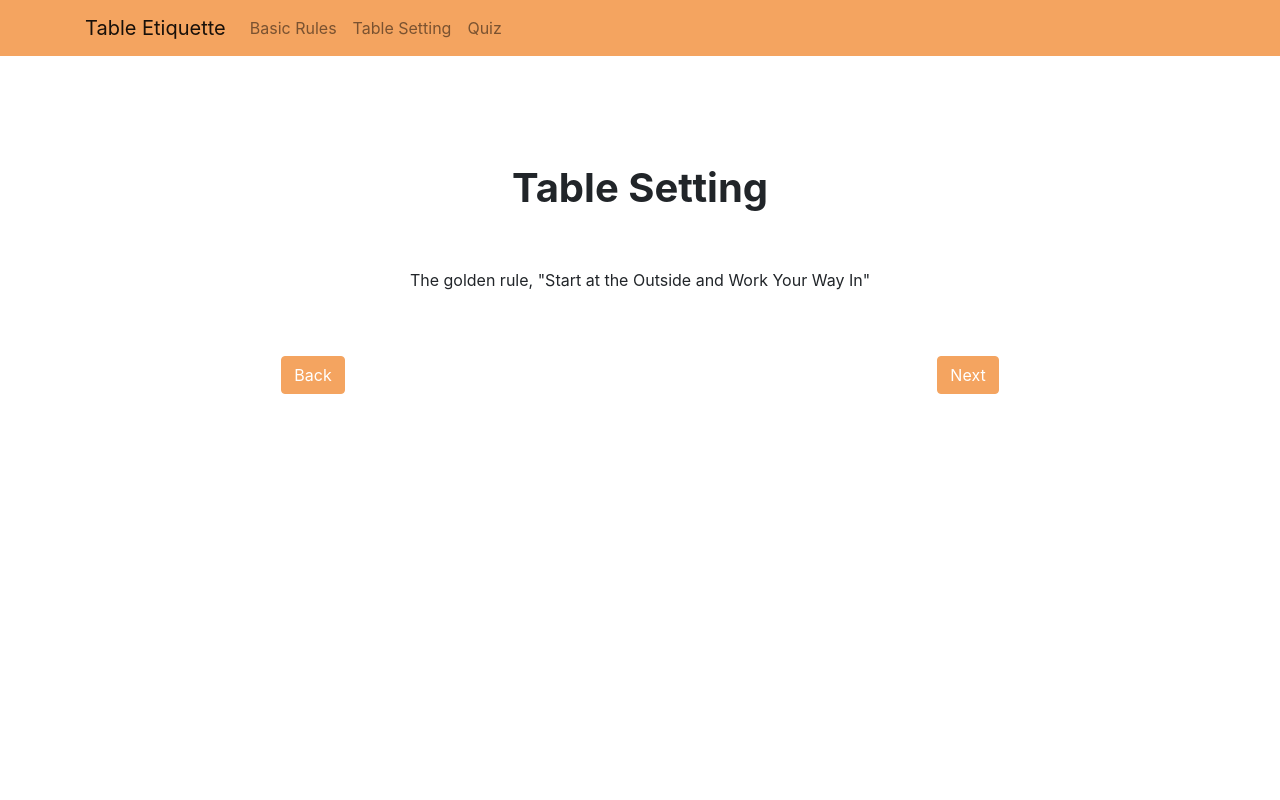
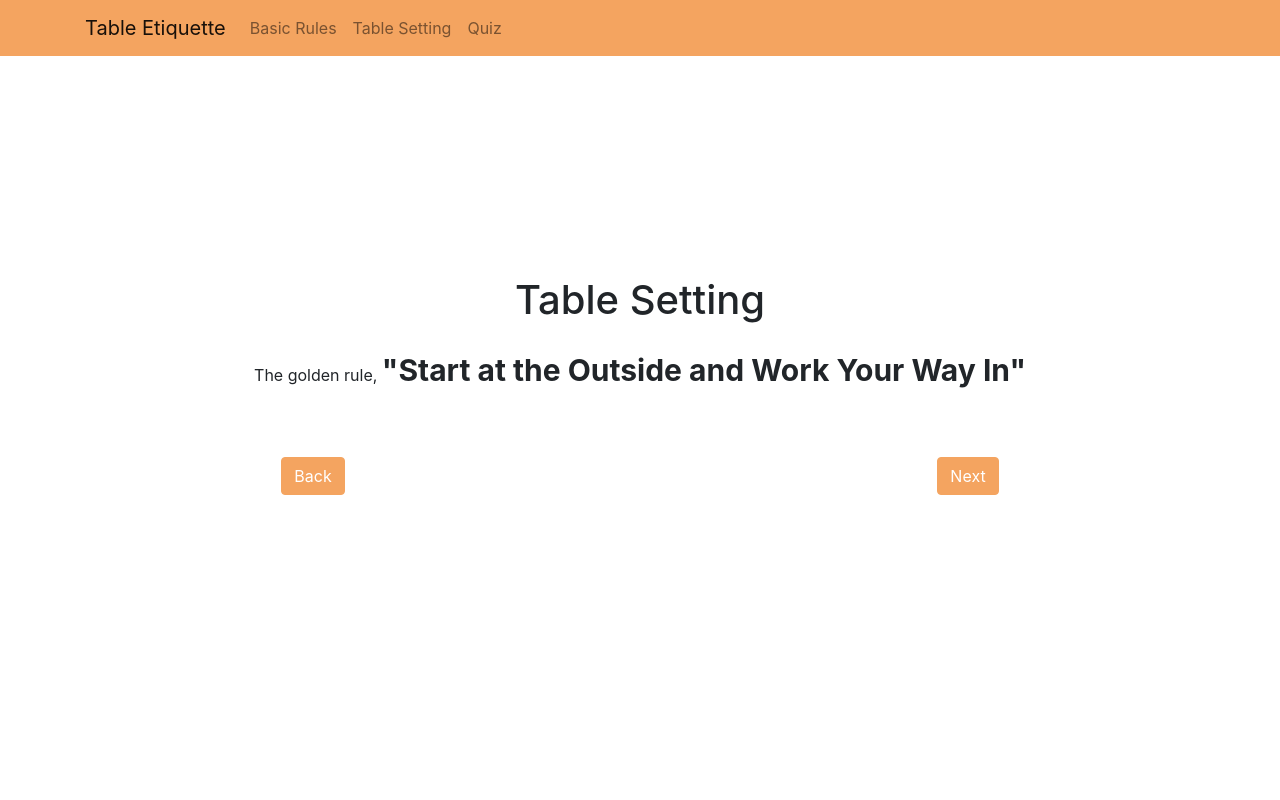
Before and after one commit to KimlyTor/Table-Etiquette, a Flask app: page /table_setting/1 in a window 1280 px wide. Run offline with Flask 2, Linux system fonts and the light colour scheme; some libraries are stand-ins or nearby versions.

Commit message:
fix bugs and desginin table-setting

```diff
--- a/server.py
+++ b/server.py
@@ -68,12 +68,12 @@ bsc_rul_data = {
 table_settings = {
     "1": {
         "title": "Table Setting",
-        "text": 'The golden rule, "Start at the Outside and Work Your Way In"',
+        "text": 'The golden rule, <span id="golden-rule">"Start at the Outside and Work Your Way In"<span>',
         "image": "#",
         "next_lesson": "2"
     },
     "2": {
-        "title": "Click on Each Item to See Its Name",
+        "title": "Hover on Each Item to See Its Name",
         "text": "n/a",
         "image": "/static/imgs/table_setting_1.png",
         "next_lesson": "3"
--- a/static/main.css
+++ b/static/main.css
@@ -1,9 +1,17 @@
+html, body {
+    width: 100%;
+    height: 100vh; /* 100% of the viewport height */
+    margin: 0;
+  }
+
+
+
 #content img {
     width: 60%;
 }
 
 #main_content{
-    padding-top: 60px;
+    padding-top: 100px;
 }
 
 #next-btn {
@@ -174,3 +182,13 @@
     display: block;
     margin-bottom: 80px;
 }
+
+#golden-rule{
+    font-size: 30px;
+    font-weight: bold;
+
+}
+
+#table-setting-title{
+    margin-top: 120px;
+}
--- a/static/quiz.js
+++ b/static/quiz.js
@@ -127,7 +127,7 @@ $(document).ready(function(){
     });
     next_btn.prop("disabled", true);
     var col1= $("<div class='col-md-6 justify-content-around text-center'>").append(warning_block)
-    var col2 = $("<div class='col-md-6 justify-content-around text-center'>").append(submit_btn, next_btn)
+    var col2 = $("<div class='col-md-6 justify-content-around text-center mb-5'>").append(submit_btn, next_btn)
 
     $("#reaction").append(col1, col2);
 });
--- a/static/table_setting.js
+++ b/static/table_setting.js
@@ -2,6 +2,7 @@
 $(document).ready(function(){
     // replace image with text for slide 1
     if(id==1){
+        $("h1").attr('id', "table-setting-title");
         $("img").replaceWith("<p class='text-center'>"+table_setting["text"]+"</p>");
     }
 
@@ -10,7 +11,26 @@ $(document).ready(function(){
             '<img  src=' +table_setting["image"] +' alt="table-setting-image" usemap="#Map" width="600">'
 
 
-        )
+        );
+        $("#buttons_at_bottom").replaceWith(
+            '<div class="row justify-content-around my-5" id="buttons_at_bottom">'+
+                '<div class="col-sm-auto">'+
+                    '<button class="btn btn-primary" id="back-btn">Back</button>'+
+                '</div>'+
+                '<div class="col-sm-auto">'+
+                    '<button class="btn btn-primary" id="quiz-btn">Quiz</button>'+
+                '</div>'+
+            '</div>'
+        );
+
+        $('#done-btn').click(function(){
+            window.location.replace("http://127.0.0.1:5000/");
+
+        });
+
+        $('#quiz-btn').click(function(){
+            window.location.replace("http://127.0.0.1:5000/quiz/0");
+        });
     }
 
     $('.napkin').click(function(){
--- a/templates/basic_rules.html
+++ b/templates/basic_rules.html
@@ -8,11 +8,11 @@
 <script type="text/javascript" src="{{ url_for('static', filename = 'basic_rules.js') }}"></script>
 
 <div class="container">
-    <div id="title" class="row justify-content-around text-center my-5">
+    <div id="title" class="row justify-content-around text-center mb-5">
     </div>
-    <div id="content" class="row justify-content-around text-center my-5">
+    <div id="content" class="row justify-content-around text-center mb-5">
     </div>
-    <div id="reaction" class="row justify-content-around text-center my-5">
+    <div id="reaction" class="row justify-content-around text-center">
     </div>
 </div>
 
--- a/templates/quiz.html
+++ b/templates/quiz.html
@@ -8,7 +8,7 @@
 <script type="text/javascript" src="{{ url_for('static', filename = 'quiz.js') }}"></script>
 
 <div class="container">
-    <div id="question" class="row justify-content-center text-center my-3">
+    <div id="question" class="row justify-content-center text-center">
     </div>
     <div id="content" class="row justify-content-center text-center my-3">
     </div>
--- a/templates/quiz_drag_drop.html
+++ b/templates/quiz_drag_drop.html
@@ -13,7 +13,7 @@
     <div id="content" class="row justify-content-center my-5">
 
     </div>
-    <div class="row  my-3" id="choices">
+    <div class="row  my-1" id="choices">
     </div>
 
     <div id="reaction-drag-drop" class="row justify-content-around text-center">
--- a/templates/table_setting.html
+++ b/templates/table_setting.html
@@ -14,9 +14,9 @@
         console.log(id)
     </script>
 
-    <div class="row justify-content-center my-5">
+    <div class="row justify-content-center">
         <div class="col-sm-auto">
-            <h1 class="font-weight-bold text-center">{{table_setting["title"]}}</h1>
+            <h1 class="text-center">{{table_setting["title"]}}</h1>
         </div>
     </div>
     <div class="row justify-content-center my-3 ">
```
